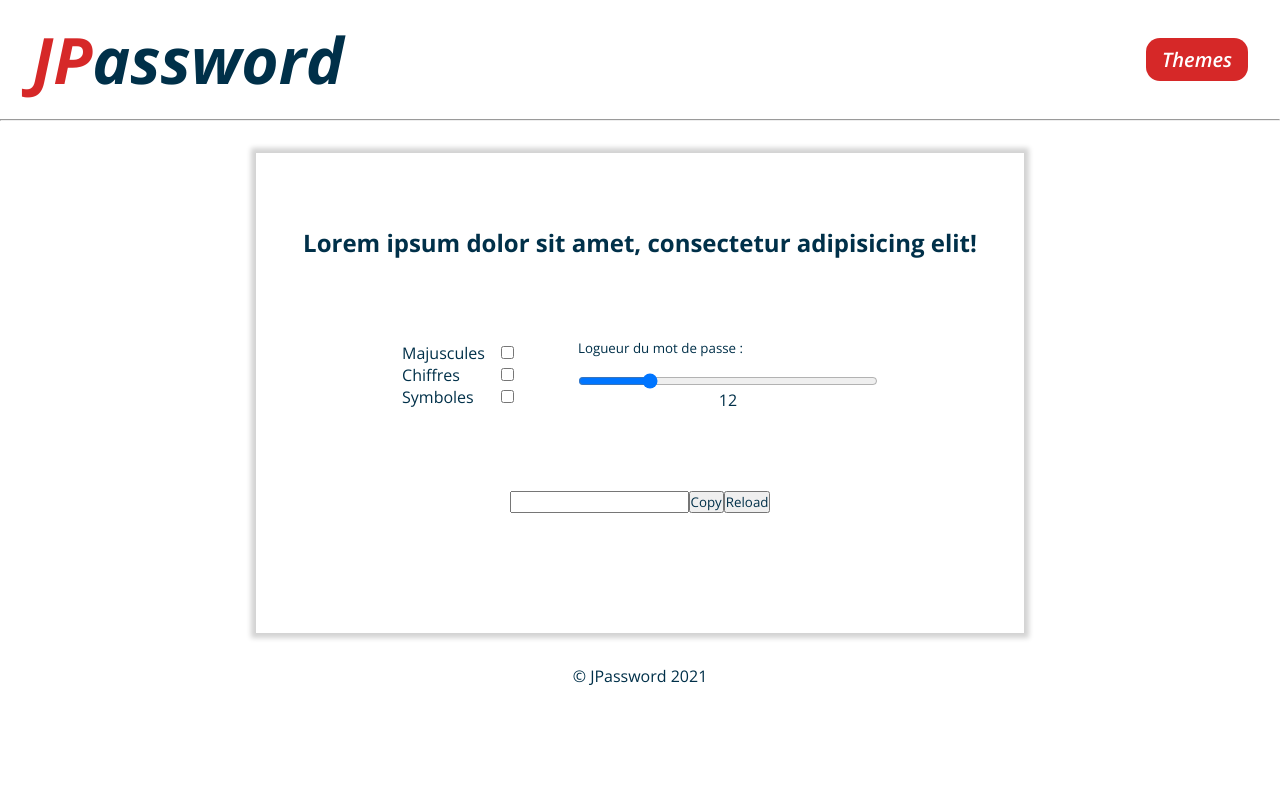
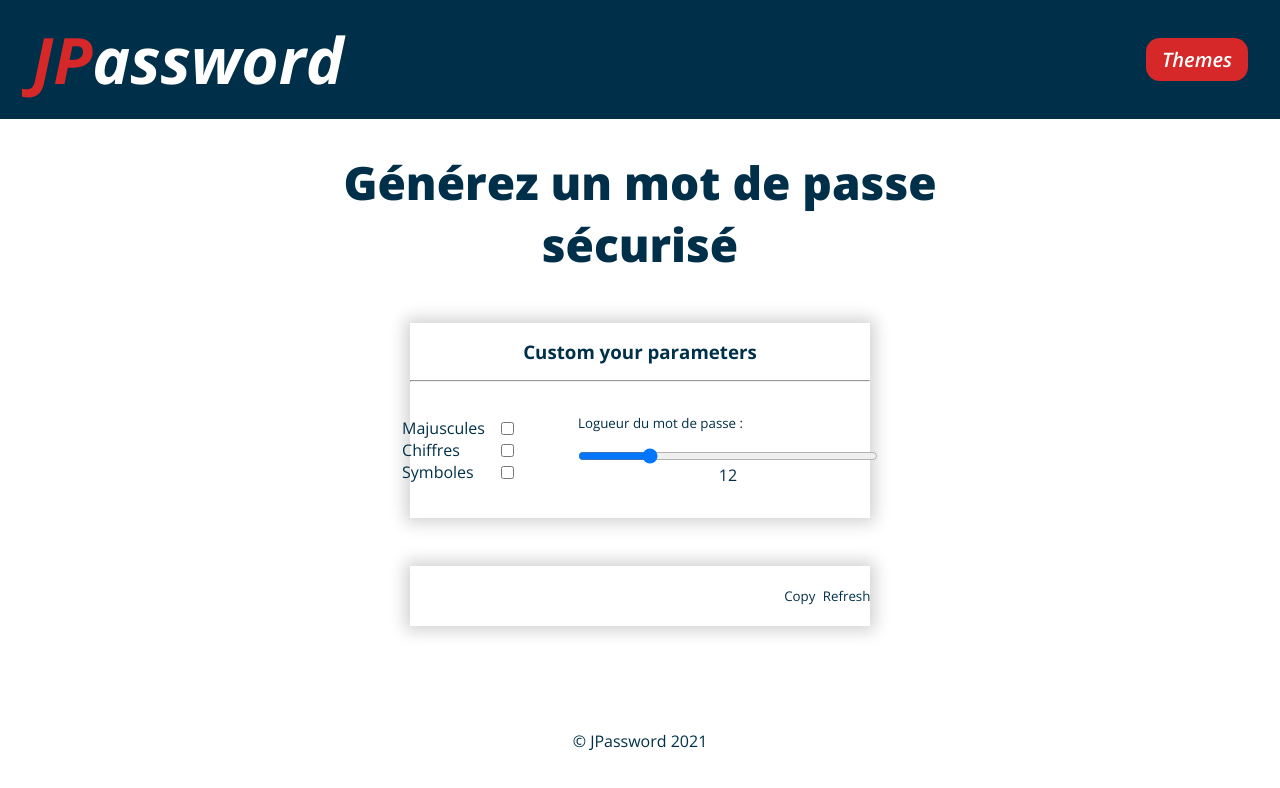
Before and after one commit to jp-roisin/PwGenerator, a plain HTML site: page index.html in a window 1280 px wide. Drawn offline with nearby package versions, Linux system fonts and the light colour scheme.

Commit message:
ajutement display

```diff
--- a/index.html
+++ b/index.html
@@ -9,18 +9,24 @@
     <link rel="preconnect" href="https://fonts.googleapis.com">
     <link rel="preconnect" href="https://fonts.gstatic.com" crossorigin>
     <link href="https://fonts.googleapis.com/css2?family=EB+Garamond:ital,wght@1,700&family=Open+Sans:ital,wght@0,300;0,400;0,500;0,600;0,700;0,800;1,300;1,400;1,500;1,600;1,700;1,800&display=swap" rel="stylesheet">
+    <script src="https://kit.fontawesome.com/83f4286022.js" crossorigin="anonymous"></script>
+
+
     <body>
     <header>
         <div>
             <h1><span>JP</span>assword</h1>
             <button id="theme">Themes</button>
         </div>
-        <hr>
     </header>
 
     <section>
-        <h2>Lorem ipsum dolor sit amet, consectetur adipisicing elit!</h2>
-        <form action="">
+        <h2>Générez un mot de passe sécurisé</h2>
+
+        <form action="" id="parameters">
+            <h3>Custom your parameters</h3>
+            <hr>
+            <div class="flex">
                 <div id="options">
                     <div>
                         <label for="caps">Majuscules</label>
@@ -40,12 +46,13 @@
                     <input type="range" value="12" min="1" max="50" oninput="this.nextElementSibling.value = this.value">
                     <output>12</output>
                 </div>
+            </div>
         </form>
-        <div class="output">
+        <div id="output">
             <form action="">
-                <input type="text">
+                <input output="text">
                 <button>Copy</button>
-                <button>Reload</button>
+                <button>Refresh</button>
             </form>
         </div>
     </section>
--- a/styles/style.scss
+++ b/styles/style.scss
@@ -18,6 +18,7 @@
 }
 
 header{
+    background: $lightDark;
     div{
         @include flex(row, space-between, center);
         padding: 1rem 2rem;
@@ -27,6 +28,7 @@ header{
         font-family: 'Open Sans';
         font-weight: 700;
         font-style: italic;
+        color: $lightLight;
         span{
             color: $lightOutline;
         }
@@ -44,10 +46,6 @@ header{
         border: none;
         cursor: pointer;
     }
-    hr{
-        height: 2px;
-        background: $lightDark;
-    }
 }
 
 section{
@@ -55,22 +53,36 @@ section{
     width: 60%;
     margin: 2rem auto;
     min-height: 60vh;
-    box-shadow: 0px 0px 5px 5px lightgrey;
 
     > *{
         margin-bottom: 3rem;
     }
 
-    form{
-        width: 100%;
-        @include flex(row, center, space-between);
+    h2{
+        font-size: 46px;
+        text-align: center;
+        font-weight: 800;
+    }
+
+    #parameters{
+        width: 60%;
+        box-shadow: 0 0 15px 5px lightgray;
+
+        h3{
+            text-align: center;
+            margin: 1rem;
+        }
+
+        .flex{
+            @include flex(row, center, space-around);
+        }
 
         #range,
         #options{
             @include flex(column, center, space-between);
             margin: 2rem;
+        }
 
-        }
         #range{
             small{
                 margin-bottom: 1rem;
@@ -86,6 +98,7 @@ section{
                 margin-right: 1rem;
             }
         }
+
         input[type=range]{
             width: 300px;
 
@@ -101,8 +114,34 @@ section{
             }
         }
     }
+
+    #output{
+        width: 60%;
+        box-shadow: 0 0 15px 5px lightgray;
+
+        form{
+            display: grid;
+            grid-template-columns: 8fr 1fr 1fr;
+            *{
+                height: 60px;
+            }
+
+            input{
+                border: none;
+            }
+            button{
+                border: none;
+                background: $lightLight;
+            }
+        }
+    }
 }
 
 footer{
-    @include flex(row, center, center);
+    position: absolute;
+    width: 100%;
+    bottom: 3rem;
+    p{
+        text-align: center;
+    }
 }
```
Also changed, not shown: styles/style.css, 1 other file. Lines whose indentation alone changed are shown as unchanged.
